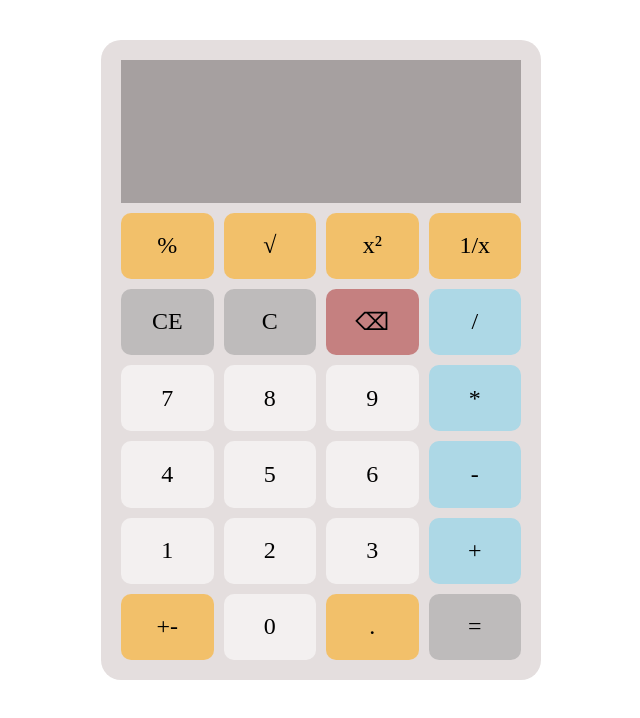
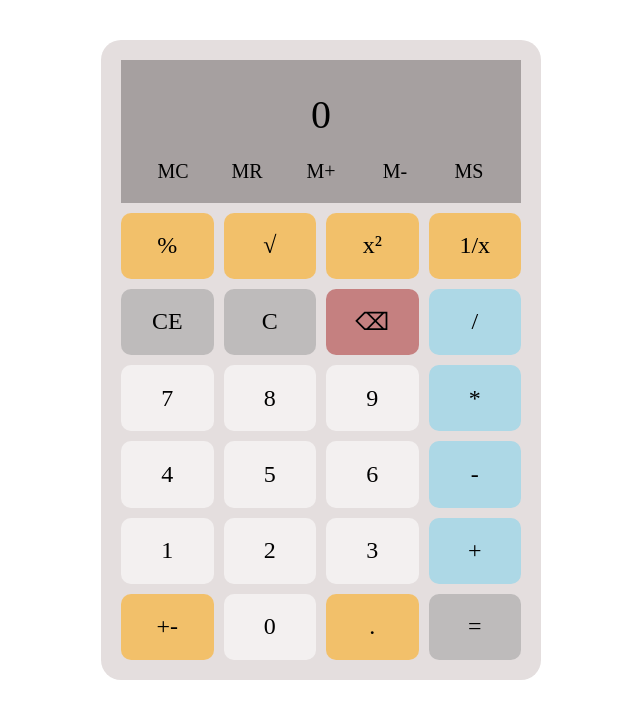
Before and after one commit to ordadush/Calculator, a plain HTML site: page index.html in a window 1280 px wide. Shown: the whole page, without its empty margins (319-959 px from the left). Drawn offline with Linux system fonts and the light colour scheme.

Commit message:
add styling for grid

```diff
--- a/index.html
+++ b/index.html
@@ -8,7 +8,14 @@
     </head>
     <body>
         <div class="main-box">
-            <div class="display-box"></div>
+            <div class="display-box">
+                <div class="display">0</div>
+                <div class="dis-box">MC</div>
+                <div class="dis-box">MR</div>
+                <div class="dis-box">M+</div>
+                <div class="dis-box">M-</div>
+                <div class="dis-box">MS</div>
+            </div>
             <div class="box mark percent"> % </div>
             <div class="box mark square"> &radic; </div>
             <div class="box mark power">x&sup2;</div>
--- a/styles.css
+++ b/styles.css
@@ -15,7 +15,12 @@
         grid-column: 1/5;
         grid-row: 1/3;
         background-color: hsl(0, 3%, 64%);
-        display: flex;
+        display: grid;
+        grid-template-columns: repeat(5, 1fr); /* 5 עמודות שוות */
+        grid-template-rows: repeat(3, 1fr); /* 2 שורות שוות */
+        place-items: center;
+        grid-gap: 10px;
+        padding: 20px;
         align-items: center;
         justify-content: center;
         font-size: 24px;
@@ -44,3 +49,11 @@
     .num{
         background-color: rgba(255, 255, 255, 0.555);
     }
+    .display{
+        grid-row: 1/4;
+        grid-column: 1/6;
+        font-size: 40px;
+    }
+    .dis-box{
+        font-size: 20px;
+    }
```
